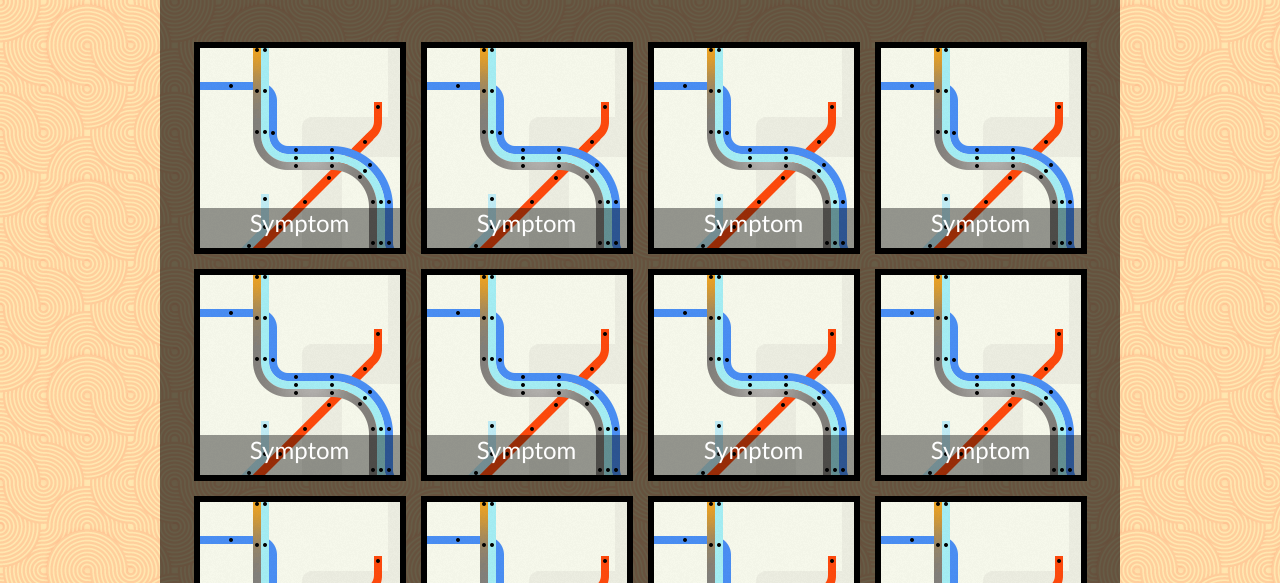
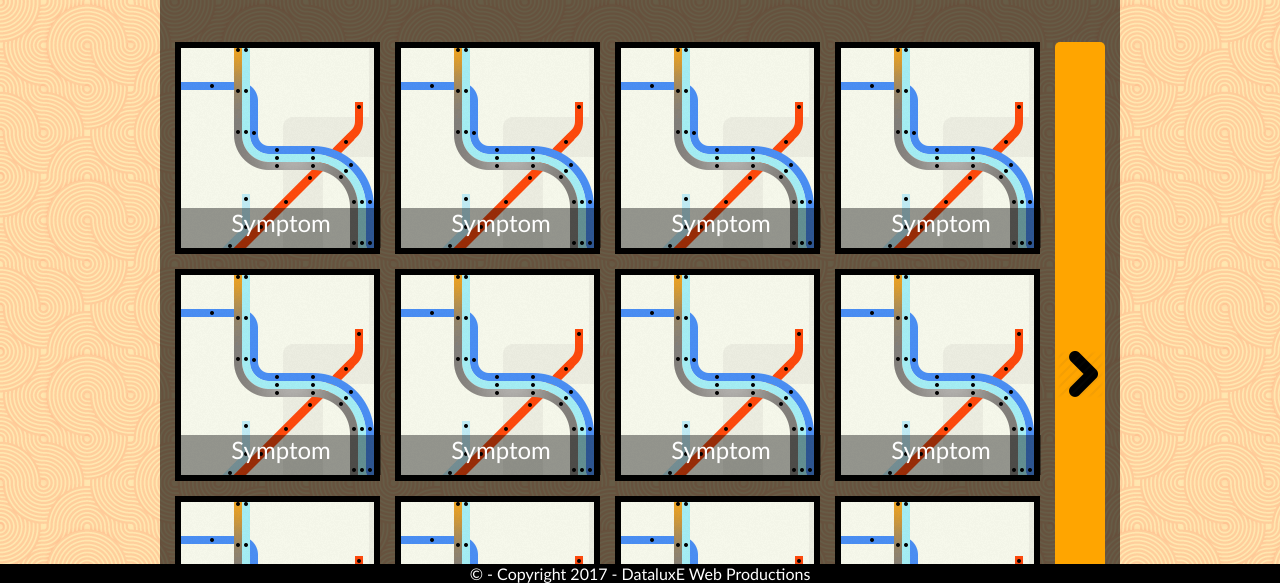
Before and after one commit to dataluxe/the-diagnosis-machine, a plain HTML site: page symptoms.html in a window 1280 px wide. Shown: the part 217-800 px from the top of the page. Drawn offline with Linux system fonts and the light colour scheme.

Commit message:
Added HTML/CSS for 'next' button in symptoms table, added HTML/CSS for new footer across all pages. Fixed background-height issue.

```diff
--- a/css/combinedCss.css
+++ b/css/combinedCss.css
@@ -7,10 +7,12 @@ html, body {
     margin: 0;
     padding: 0;
     color: #FFFFFF;
+    height: 100%;
 }
 
 body {
     background: repeat, url('../images/wild-sea.png'), rgba(256, 256, 256, .3);
+ /* temporary shim... replace with footer scheme later */
 }
 
 a {
@@ -22,6 +24,7 @@ a {
 #background {
     background-color: rgba(256, 256, 256, .5);
     height: 100%;
+    position: relative;
 }
 
 .heading-big {
@@ -41,6 +44,17 @@ a {
 }
 .flavor-text-small {
     font-weight: lighter;
+}
+
+#footer {
+    display: block;
+    position: absolute;
+    width: 100%;
+    bottom: 0;
+    overflow: hidden;
+    text-align: center;
+    color : #FFFFFF;
+    background-color: #000000;
 }
 
 /*shared 'navbar' styles here*/
@@ -156,6 +170,13 @@ a {
     overflow: hidden;
 }
 
+#proceed-button {
+    border-radius: 5px;
+    background-color: #ffa500;
+    vertical-align: middle;
+}
+
+
 /*supplements.html styles here*/
 
 /*about.html styles here*/
--- a/symptoms.html
+++ b/symptoms.html
@@ -47,7 +47,7 @@
 
          <table id="symptom-grid">
 
-            <tr>
+             <tr>
                 <td style="background: url('./images/symptom-test.png') no-repeat" class="symptom-cell">
                     <div><b class="heading-medium">Symptom</b></div>
                 </td>
@@ -62,6 +62,10 @@
 
                 <td style="background: url('./images/symptom-test.png') no-repeat" class="symptom-cell">
                     <div><b class="heading-medium">Symptom</b></div>
+                </td>
+
+                <td id="proceed-button" rowspan="3">
+                    <img src="./images/next-caret.png">
                 </td>
             </tr>
 
@@ -105,6 +109,10 @@
 
     </div>
 
+    <div id="footer">
+        &copy; - Copyright 2017 - DataluxE Web Productions
+    </div>
+
 </div> <!-- end background div-->
 
 </body>
```
Also changed, not shown: about.html (+4 -0 lines), index.html (+6 -8 lines), Notes/To-Do.txt, images/next-caret.png (added).
